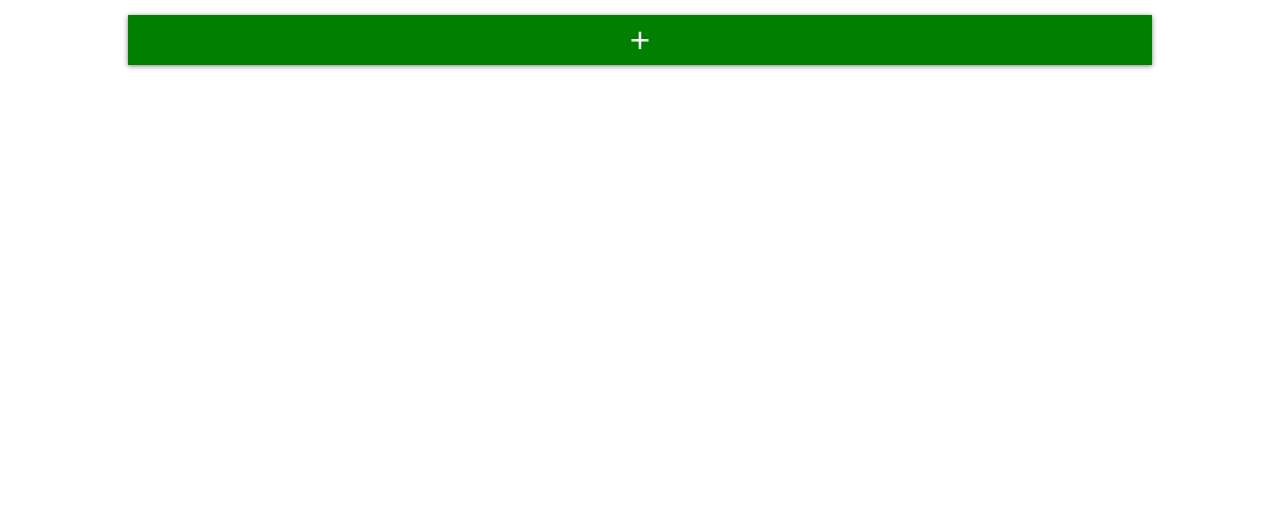
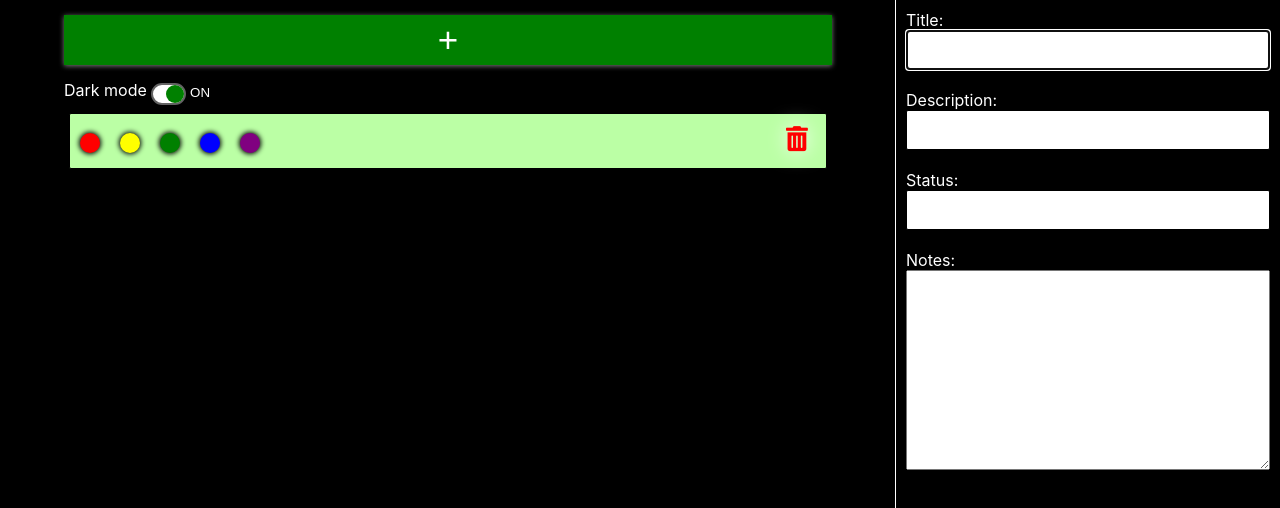
Before and after one commit to benwalley/react-work-app, a React (Create React App) app: page / in a window 1280 px wide. Shown: the top 508 px of the page. Built offline with nearby package versions, Linux system fonts and the light colour scheme.

Commit message:
move edit to side and change up flow

```diff
--- a/package.json
+++ b/package.json
@@ -2,7 +2,9 @@
   "name": "react-work-app",
   "version": "0.1.0",
   "private": true,
+  "homepage": "https://benwalley.github.io/react-work-app/",
   "dependencies": {
+    "gh-pages": "^2.0.1",
     "react": "^16.8.6",
     "react-dom": "^16.8.6",
     "react-scripts": "2.1.8"
@@ -11,7 +13,9 @@
     "start": "react-scripts start",
     "build": "react-scripts build",
     "test": "react-scripts test",
-    "eject": "react-scripts eject"
+    "eject": "react-scripts eject",
+    "predeploy": "yarn run build",
+   "deploy": "gh-pages -d build"
   },
   "eslintConfig": {
     "extends": "react-app"
--- a/src/AddButton.css
+++ b/src/AddButton.css
@@ -1,13 +1,13 @@
 .add-task-button {
-	width:80%;
+	width:60%;
 	padding: 5px;
 	background: green;
 	color: white;
 	font-size: 35px;
-	margin: 15px auto;
+	margin: 15px 0;
 	border: none;
 	position: fixed;
 	top: 0;
-	z-index: 1;
+	z-index: 10;
 	box-shadow: 0px 1px 5px #7d7d7d;
 }
--- a/src/App.css
+++ b/src/App.css
@@ -1,23 +1,73 @@
 .App {
-  width: 80%;
-  margin: 0 auto;
+  width: 60%;
+  margin: 0 5% 5%;
   display: flex;
   flex-wrap: wrap;
   margin-top:80px;
   display: grid;
-  grid-template-columns:repeat(4, 1fr);
 }
 
-@media only screen and (max-width: 1440px) {
-  .App {
-    grid-template-columns:repeat(3, 1fr);
-  }
+.dark {
+  background: black;
+  color: white;
 }
 
-@media only screen and (max-width: 1024px) {
-  .App {
-    grid-template-columns:repeat(2, 1fr);
-  }
+.dark-mode-control {
+  display: flex;
+}
+
+.dark-mode-control.dark {
+  color: white;
+}
+
+.toggle {
+  appearance: none;
+  -webkit-appearance: none;
+  width: 35px;
+  height: 22px;
+  border: 2px solid #636363;
+  border-radius: 11px;
+  box-sizing: border-box;
+  position: relative;
+  background: #d8d8d8;
+}
+
+.toggle:focus {
+  outline: none;
+}
+
+.toggle:after {
+  content: '';
+  width: 18px;
+  height: 18px;
+  border-radius: 9px;
+  background: green;
+  display: block;
+  position: absolute;
+  left: -1px;
+  right: auto;
+  transition: all 400ms;
+
+}
+
+.toggle:checked {
+  background: white;
+}
+
+.toggle:checked:after {
+    right: 0;
+    left: auto;
+}
+
+.toggle:before {
+  content: 'OFF';
+  position: absolute;
+  left: 120%;
+}
+
+.toggle:checked:before {
+  content: "ON";
+  color: white;
 }
 
 @media only screen and (max-width: 748px) {
--- a/src/App.js
+++ b/src/App.js
@@ -9,14 +9,17 @@ class App extends Component {
   constructor(props) {
     super(props);
     this.state = {
-      tasks: [],
+      tasks: [{title: "", priority: "green", due: "", description: "", status: "", note: "", taskClass: 'task green'}],
       editWindowOpen: false,
-      editWindowIndex: undefined
+      editWindowIndex: 0,
+      darkModeOn: false,
+      appClass: 'App'
     }
   }
 
 
   addTask = () => {
+    let newTaskIndex = this.state.tasks.length;
     let currentState = this.state.tasks;
     currentState.push({
       title: "",
@@ -27,28 +30,13 @@ class App extends Component {
       note: "",
       taskClass: 'task green'
     })
-    this.setState({tasks: currentState})
+    this.setState({tasks: currentState});
+    this.setState({editWindowIndex: newTaskIndex});
+    document.getElementById("title").focus();
   }
 
   openEditWindow = (index) => {
-    this.setState({editWindowOpen: true})
     this.setState({editWindowIndex: index})
-  }
-
-  closeEditWindow = () => {
-    this.setState({editWindowOpen: false})
-  }
-
-  editWindow = () => {
-    if(this.state.editWindowOpen) {
-      return(
-        <EditWindow closeEditWindow = {this.closeEditWindow} data={this.state.tasks[this.state.editWindowIndex]} handleTaskUpdate={this.handleTaskUpdate} index={this.state.editWindowIndex}/>
-      )
-    }
-  }
-
-  handleColorChange = () => {
-
   }
 
   updatePositions = (originalPos, newPos) => {
@@ -60,11 +48,19 @@ class App extends Component {
   }
 
   handleDelete = (index) => {
-    console.log(index)
     let tasks = this.state.tasks;
     tasks.splice(index, 1)
-    console.log(tasks)
     this.setState({tasks: tasks})
+    if(index === 0) {
+      var newEditIndex = 0;
+    } else {
+      var newEditIndex = index - 1;
+    }
+    this.setState({editWindowIndex: newEditIndex})
+    // if there are no more tasks, create an empty one
+    if(this.state.tasks.length === 0) {
+      this.addTask();
+    }
   }
 
   handleTaskUpdate = (event) => {
@@ -98,18 +94,38 @@ class App extends Component {
     }
   }
 
+  handleDarkMode = () => {
+    if(this.state.darkModeOn) {
+      this.setState({darkModeOn: false})
+      document.querySelector("body").classList.remove("dark");
+    } else {
+      this.setState({darkModeOn: true})
+      document.querySelector("body").classList.add("dark");
+    }
+  }
+
   componentDidUpdate = () => {
     this.updateLocalStorage()
   }
 
+  componentDidMount = () => {
+    this.handleDarkMode()
+  }
+
   render() {
     return (
-      <div className="App">
+      <div className='App'>
+        <div className='dark-mode-control'>
+          <label htmlFor="dark-mode-toggle">
+            Dark mode
+          </label>
+          <input onClick={this.handleDarkMode} className="toggle" type="checkbox" id="dark-mode-toggle" checked={this.state.darkModeOn}/>
+        </div>
         <AddButton addTask = {this.addTask}/>
         {this.state.tasks.map((task, index) => {
           return <Task key={ index } index={index} handleDelete={this.handleDelete} updatePositions={this.updatePositions} openEditWindow={this.openEditWindow} data={this.state.tasks[index]} handleColorChange={this.handleColorChange} updateStorage={this.updateLocalStorage}/>
         })}
-        {this.editWindow()}
+        <EditWindow closeEditWindow = {this.closeEditWindow} data={this.state.tasks[this.state.editWindowIndex]} handleTaskUpdate={this.handleTaskUpdate} index={this.state.editWindowIndex}/>
       </div>
     );
   }
--- a/src/EditWindow.css
+++ b/src/EditWindow.css
@@ -1,13 +1,16 @@
 .edit-window {
 	position: fixed;
-	width: 60%;
-	height: 60%;
-	top:20%;
-	left:20%;
-	border: 1px solid black;
-	border-radius: 3px;
-	background: #ffffffb5;
+	width: 30%;
+	height: 100%;
+	top:0;
+	right:0;
+	border-left: 1px solid black;
+	background: transparent;
 	z-index: 5;
+}
+
+.dark .edit-window {
+	border-color: white;
 }
 
 .formSection {
@@ -16,12 +19,17 @@
 
 .formSection input {
 	padding:10px;
-	margin: 5px;
-	width:50%;
+	width:90%;
 	border: 1px solid black;
 	border-radius: 2px;
 	font-size: 16px;
 	letter-spacing: 1px;
+	width: 100%;
+	box-sizing: border-box;
+}
+
+.formSection textarea {
+	box-sizing: border-box;
 }
 
 .formSection label {
@@ -56,7 +64,7 @@
 #note {
 	width:100%;
 	float:left;
-	height:100px;
+	height:200px;
 	font-size: 16px;
 	font-family: inherit;
 }
--- a/src/EditWindow.jsx
+++ b/src/EditWindow.jsx
@@ -12,61 +12,35 @@ class EditWindow extends React.Component {
     	}
   	}
 
-	closeWindow = () => {
-		this.props.closeEditWindow()
-	}
-
 	handleTaskUpdate = (event) => {
 	 	this.props.handleTaskUpdate(event);
 	}
 
-	_handleKeyDown = (event) => {
-	    switch( event.keyCode ) {
-	        case 13:
-	            this.props.closeEditWindow()
-	            break;
-	        default:
-	            break;
-	    }
-	}
-
 	// componentWillMount deprecated in React 16.3
 	componentDidMount(){
-	    document.addEventListener("keydown", this._handleKeyDown);
 	    document.getElementById("title").focus();
-	}
-
-
-	componentWillUnmount() {
-	    document.removeEventListener("keydown", this._handleKeyDown);
 	}
 
   render() {
     return (
     	<div>
-    		<div className="outer" onClick={this.closeWindow}></div>
       		<div className="edit-window">
-      			<div className="close-button" onClick={this.closeWindow}>X</div>
       			<form>
 	      			<div className="formSection">
 	      				<label name="title" htmlFor="title">Title:</label>
-	      				<input type="text" id="title" value={this.state.data.title} onChange={this.handleTaskUpdate}/>
+	      				<input type="text" id="title" value={this.props.data.title} onChange={this.handleTaskUpdate}/>
 	      			</div>
 	      			<div className="formSection">
-	      				<label name="due" htmlFor="due">Due Date:</label>
-	      				<input type="text" id="due" value={this.state.data.due} onChange={this.handleTaskUpdate}/>
+	      				<label name="description" htmlFor="description">Description:</label>
+	      				<input type="text" id="description" value={this.props.data.description} onChange={this.handleTaskUpdate}/>
+	      			</div>
 	      			<div className="formSection">
-	      			</div>
-	      				<label name="description" htmlFor="description">Description:</label>
-	      				<input type="text" id="description" value={this.state.data.description} onChange={this.handleTaskUpdate}/>
-	      			<div className="formSection">
-	      			</div>
 	      				<label name="status" htmlFor="status">Status:</label>
-	      				<input type="text" id="status" value={this.state.data.status} onChange={this.handleTaskUpdate}/>
+	      				<input type="text" id="status" value={this.props.data.status} onChange={this.handleTaskUpdate}/>
 	      			</div>
 	      			<div className="formSection">
 	      				<label name="note" htmlFor="note">Notes:</label>
-	      				<textarea id="note" value={this.state.data.note} onChange={this.handleTaskUpdate}/>
+	      				<textarea id="note" value={this.props.data.note} onChange={this.handleTaskUpdate}/>
 	      			</div>
       			</form>
       		</div>
--- a/src/Task.css
+++ b/src/Task.css
@@ -3,26 +3,27 @@
 	position: relative;
 	padding:10px;
 	border-radius:2px;
-	margin: 10px;
-
+	margin: 5px;
 	box-sizing: border-box;
 	transition: all 100ms;
+	min-height: 56px;
+	color: black;
 }
 
 .task.hovered:before {
-	height: calc(100% + 20px);
+	height: 2px;
 	position: absolute;
-	left: -11px;
-	top:-10px;
-	width:2px;
+	left: -10px;
+	top:-7px;
+	width: calc(100% + 20px);
 	background: blue;
 	content:'';
 }
 
 .priority {
 	position: absolute;
-	right:0;
-	bottom:0;
+	left:0;
+	top:0;
 	display: flex;
 	flex-direction: row;
 	z-index: 2;
@@ -74,7 +75,7 @@ input[type="radio"] {
 	width: 20px;
 	height: 20px;
 	border-radius: 50%;
-	margin: 10px 10px;
+	margin: 19px 10px;
 	box-shadow: 0 0 5px 1px black;
 }
 
@@ -86,10 +87,10 @@ input[type="radio"]:focus {
 	position: absolute;
 	top: 0;
 	right: 0;
-	height:20px;
-	width: 20px;
+	height:30px;
+	width: 30px;
 	padding: 10px;
-	font-size: 20px;
+	font-size: 25px;
 	cursor: pointer;
 	color: red;
 	text-shadow: 0px 0px 20px white;
@@ -127,6 +128,9 @@ input[type="radio"]:focus {
 	margin-top: 0px;
 	text-align: center;
 	margin-bottom: 5px;
+	margin-left: 250px;
+	margin-right: 50px;
+	text-align: left;
 }
 
 .note {
--- a/src/Task.jsx
+++ b/src/Task.jsx
@@ -20,14 +20,13 @@ class Task extends React.Component {
 	};
 
 	handleOpenEditWindow = () => {
-		this.props.openEditWindow(this.props.index)
+		this.props.openEditWindow(this.props.index);
+		document.getElementById("title").focus();
 	}
 
 	handleDelete = () => {
-		let x = window.confirm("Are you sure you want to delete this?")
-		if(x == true){
-			this.props.handleDelete(this.props.index)
-		}
+
+		this.props.handleDelete(this.props.index)
 	}
 
 	handleDragOver = (event) => {
@@ -55,7 +54,6 @@ class Task extends React.Component {
 		let newData = this.props.data;
 		newData.taskClass = "task " + this.props.data.priority + ' hovered';
 		this.setState({data: newData})
-
 	}
 
 	handleDragLeave =(event) => {
@@ -82,23 +80,7 @@ class Task extends React.Component {
         	<input type="radio" name="priority" value="blue" className="blueRadio" checked={this.props.data.priority === "blue"} onChange={this.handlePriorityChange}/>
         	<input type="radio" name="priority" value="purple" className="purpleRadio" checked={this.props.data.priority === "purple"} onChange={this.handlePriorityChange}/>
         </div>
-        <div className="due-date section" onDragOver={(e) => this.handleDontDrop (e)}>
-        		<div className="section-title">Due</div>
-        		<div className="section-data">{this.props.data.due}</div>
-        </div>
-        <div className="description section" onDragOver={(e) => this.handleDontDrop (e)}>
-        	<div className="section-title">Description</div>
-        	<div className="section-data">{this.props.data.description}</div>
-        </div>
         <div className="delete" onDragOver={(e) => this.handleDontDrop (e)} onClick={this.handleDelete}><i className="fas fa-trash-alt"></i></div>
-        <div className="status section">
-        	<div className="section-title">Status</div>
-        	<div className="section-data">{this.props.data.status}</div>
-        </div>
-        <div className="note section" onDragOver={(e) => this.handleDontDrop (e)}>
-        	<div className="section-title">Notes</div>
-        	<div className="section-data">{this.props.data.note}</div>
-        </div>
         <div className="cover" onDragEnter={(e) =>this.handleDragEnter(e)} onDragLeave={(e) =>this.handleDragLeave(e)} onClick={this.handleOpenEditWindow}></div>
       </div>
     );
```
Also changed, not shown: 1 other file (tests, documents, lock files or other folders).
